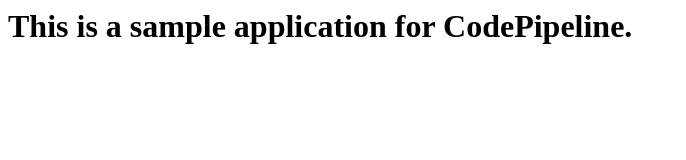
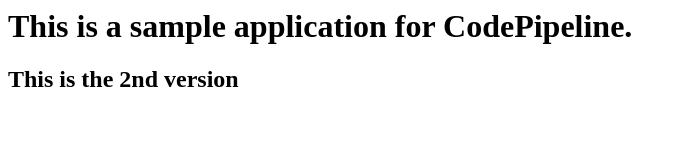
Before and after one commit to Ana-07/CodePipeline-1, a plain HTML site: page index.html in a window 1280 px wide. Shown: the whole page, without its empty margins (0-686 px from the left). Drawn offline with Linux system fonts and the light colour scheme.

Commit message:
Update index.html

```diff
--- a/index.html
+++ b/index.html
@@ -5,6 +5,7 @@
 <body>
 
 <h1> This is a sample application for CodePipeline. </h1>
+<h2> This is the 2nd version </h2>
 
 
 </body>
```
